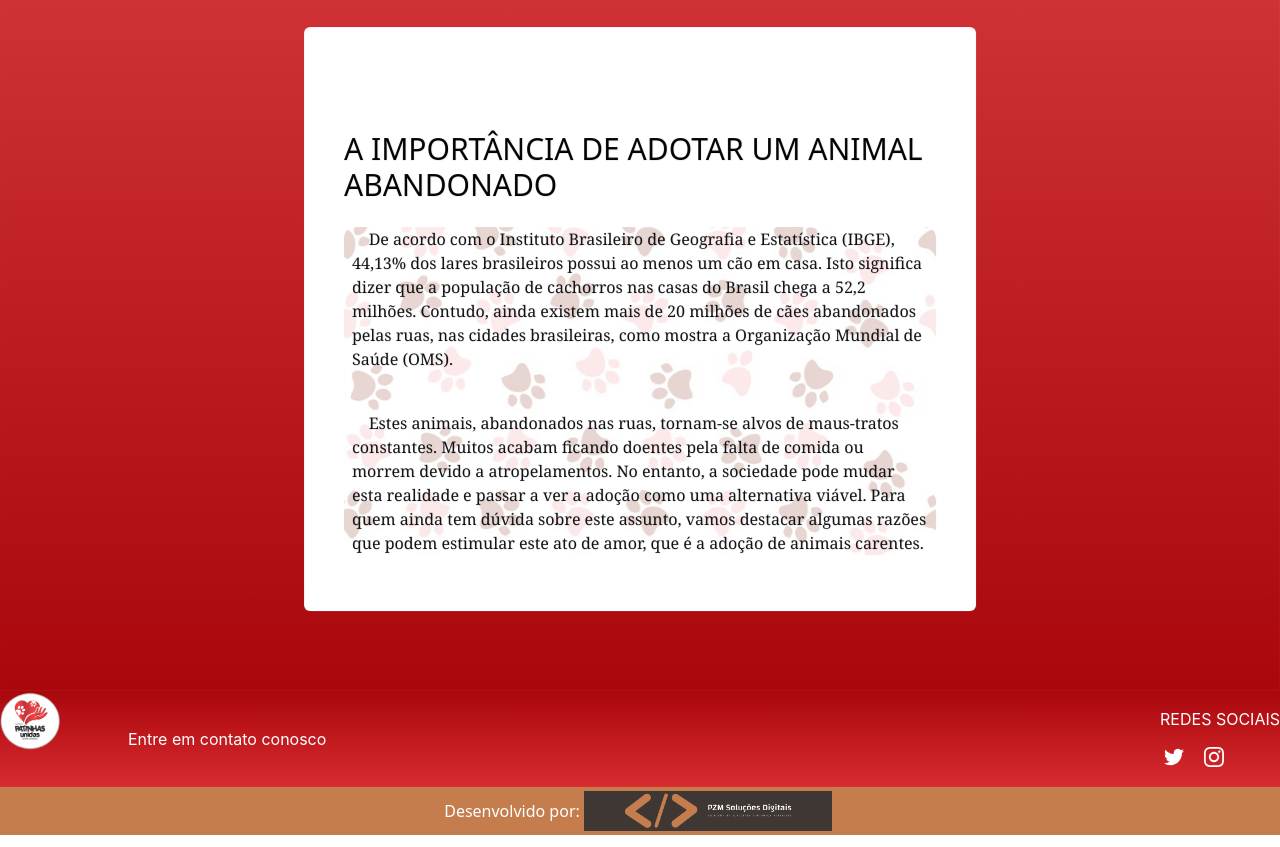
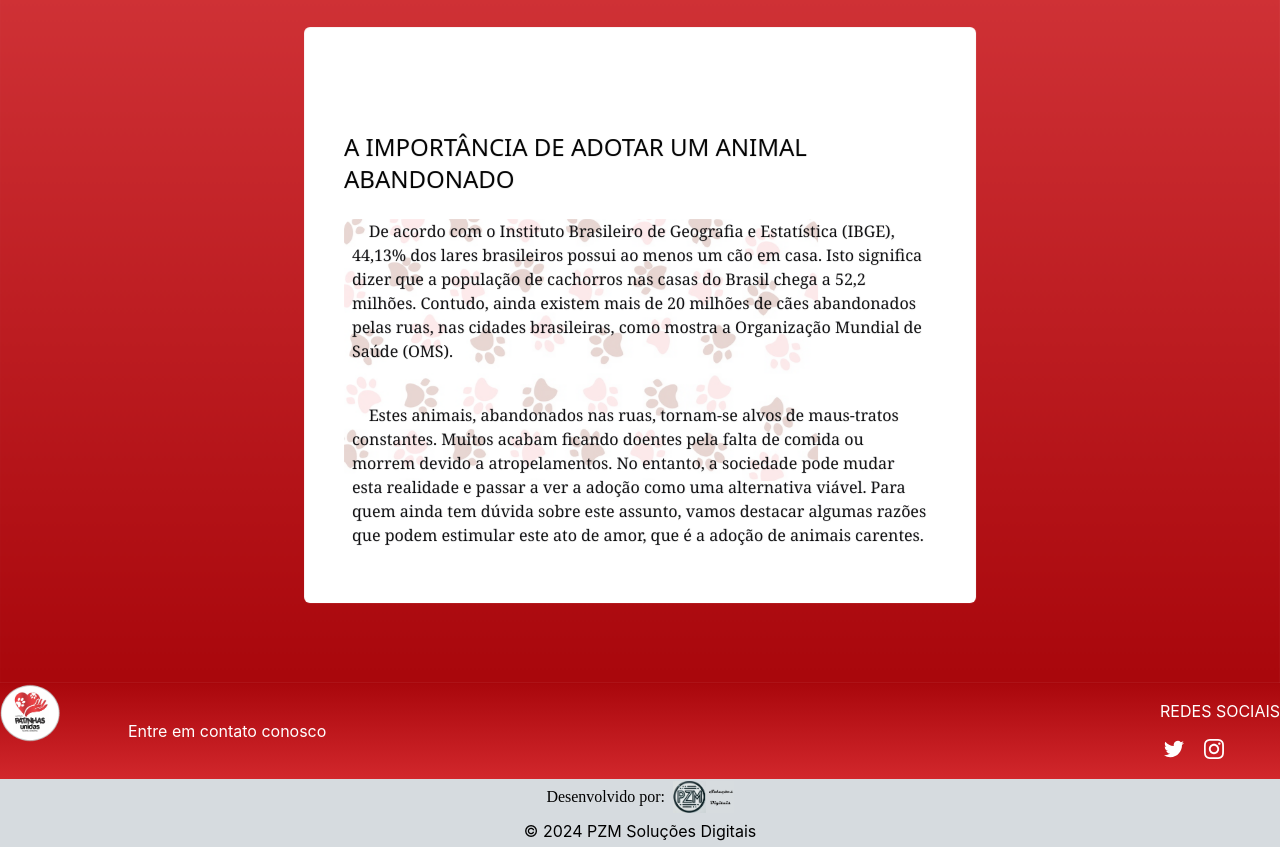
Before and after one commit to patrickzmdev/patinhasunidas-react, a React (Create React App) app: page / in a window 1280 px wide. Shown: the part 1700-2547 px from the top of the page. Built offline with nearby package versions, Linux system fonts and the light colour scheme; a web font is replaced by a local one.

Commit message:
update footer

```diff
--- a/src/components/Footer/index.jsx
+++ b/src/components/Footer/index.jsx
@@ -1,6 +1,6 @@
 import Logo from "../../assets/logoNavbar.png";
 import "./styles.css";
-import pzmlogo from "../../assets/cover.png";
+import pzmlogo from "../../assets/logo pzm.jpg";
 
 function Footer() {
   return(
@@ -36,10 +36,14 @@ function Footer() {
 			</div>
 
 	</div>
-	<div className="w-auto bg-color-footer h-12 flex justify-center items-center">
-		<text className="text-white  font-sans">Desenvolvido por:</text>
-		<img className="w-64 h-12 p-1" src={pzmlogo} alt="logopzm" />
-		</div>
+	<div className="w-full bg-color-footer h-9 flex justify-center items-center space-x-2 px-4">
+    <span className="text-black font-playwrite">Desenvolvido por:</span>
+    <img className="h-8" src={pzmlogo} alt="logopzm" />
+</div>
+<div className="w-full bg-color-footer h-8 flex justify-center items-center space-x-1 px-2">
+	<span className="text-black">© 2024 PZM Soluções Digitais</span>
+</div>
+
 </footer>
   );
 }
--- a/src/components/Footer/styles.css
+++ b/src/components/Footer/styles.css
@@ -3,5 +3,5 @@
 }
 
 .bg-color-footer{
-  background:#c67d4e;
+  background:#d6dbdf;
 }
--- a/src/pages/FirstPage/index.jsx
+++ b/src/pages/FirstPage/index.jsx
@@ -75,12 +75,12 @@ function HomePage() {
     </div>
     </div>
     <div className="fundo">
-    <div class="p-1 mx-auto sm:p-10 md:p-16 ">
+    <div class="p-2 mx-auto sm:p-10 md:p-16 ">
 	  <div class="flex flex-col max-w-3xl mx-auto overflow-hidden rounded">
 		<img src={fotoMenu} alt="foto-menu" class="w-full h-auto sm:h-64 object-cover md:h-8 xl:h-auto border-2 border-cyan-950 "/>
 		<div class="p-6 pb-12 m-4 mx-auto mt-10 space-y-6 bg-white lg:max-w-2xl sm:px-10 sm:mx-12 lg:rounded-md ">
 			<div class="space-y-2 mt-20 bg-white" >
-				<a rel="noopener noreferrer" href="." class="inline-block font-sans text-3xl from-indigo-950 sm:text-3xl" _msttexthash="1638520" _msthash="415">A IMPORTÂNCIA DE ADOTAR UM ANIMAL ABANDONADO</a>
+				<p rel="noopener noreferrer" class="inline-block font-sans text-3xl from-indigo-950 sm:text-2xl" _msttexthash="1638520" _msthash="415">A IMPORTÂNCIA DE ADOTAR UM ANIMAL ABANDONADO</p>
 
 			</div>
       <div className="container-texto h-auto bg-white">
--- a/src/pages/FirstPage/styles.css
+++ b/src/pages/FirstPage/styles.css
@@ -72,9 +72,9 @@
 .img-container {
   position: absolute;
   top: 0;
-  left: 0;
-  width: 100%;
-  height: 100%;
+  left: 10;
+  width: 80%;
+  height: 80%;
   object-fit: cover; /* Ajuste para cobrir o container */
   z-index: -1; /* Coloca a imagem atrás do texto */
   opacity: 25%;
--- a/src/pages/Pets/index.jsx
+++ b/src/pages/Pets/index.jsx
@@ -25,6 +25,7 @@ import urso from "../../assets/Urso, porte G, castrado, vacinado, adulto 6 anos.
 import vovo from "../../assets/Vovo, castrado, vacinado, porte G, 12 anos.jpeg";
 import ozzy from "../../assets/Ozzy, vacinado 1 ano macho.jpg";
 import React, { useState } from 'react';
+import { FaMars, FaVenus } from 'react-icons/fa';
 
 const vacinada = "Vacinada e Castrada";
 const vacinado = "Vacinado e Castrado";
@@ -73,9 +74,9 @@ function Pets() {
     if (showMacho && showFemea) {
       return true; // Mostrar todos se ambos os filtros estiverem ativados
     } else if (showMacho) {
-      return pet.genero === macho; // Mostrar apenas machos
+      return pet.genero === femea; // Mostrar apenas machos
     } else if (showFemea) {
-      return pet.genero === femea; // Mostrar apenas fêmeas
+      return pet.genero === macho; // Mostrar apenas fêmeas
     }else{
       return true; // Não mostrar nenhum se ambos os filtros estiverem desativados
     }
@@ -84,17 +85,17 @@ function Pets() {
 
 
   return (
-    <div className="Pets bg-custom-color overflow-y-auto max-h-screen">
+   <div className="Pets bg-custom-color overflow-y-auto max-h-screen">
       <h1 className="flex flex-col items-center text-white text-2xl font-playwrite sm:text-3xl p-2">Nossos Pets</h1>
       <div className="flex justify-center space-x-4 p-4">
-        <label className="flex items-center">
-          <input type="checkbox" checked={showMacho} onChange={toggleMacho} />
-          <span className="ml-2 text-white">Machos</span>
-        </label>
-        <label className="flex items-center">
-          <input type="checkbox" checked={showFemea} onChange={toggleFemea} />
-          <span className="ml-2 text-white">Fêmeas</span>
-        </label>
+        <h2 className=" text-white text-2xl font-thin sm:text-2xl p-2">Machos</h2>
+        <button className={`text-white px-4 py-2 rounded-md ${showMacho ? 'bg-blue-500' : 'bg-blue-200'}`} onClick={toggleMacho}>
+          <FaMars size={24} />
+        </button>
+        <h2 className="text-white text-2xl font-thin sm:text-2xl p-2">Fêmeas</h2>
+        <button className={`text-white px-4 py-2 rounded-md ${showFemea ? 'bg-pink-500' : 'bg-pink-200'}`} onClick={toggleFemea}>
+          <FaVenus size={24} />
+        </button>
       </div>
       <PetsList pets={filteredPets} />
     </div>
```
Also changed, not shown: src/assets/cover.png (deleted), src/assets/logo pzm.jpg (added).
